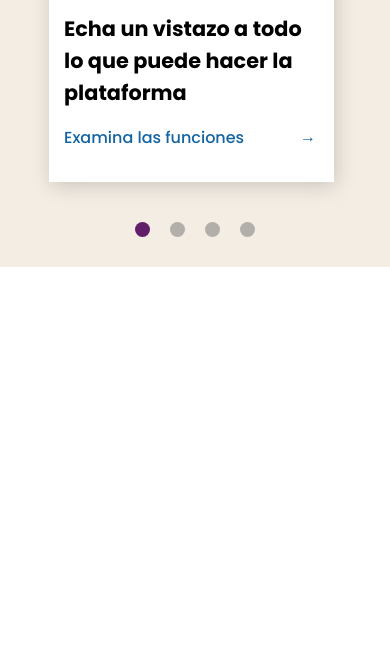
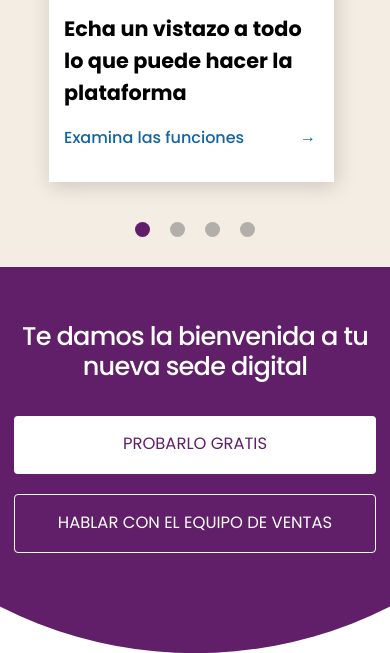
Before and after one commit to Cristelos/slack, a plain HTML site: page index.html in a window 390 px wide. Shown: the part 5522-6175 px from the top of the page. Before the commit the page ends 5789 px from the top, so only its background shows below. Drawn offline with Linux system fonts and the light colour scheme.

Commit message:
Adding the footer block with the elipse

```diff
--- a/block/_footer.scss
+++ b/block/_footer.scss
@@ -0,0 +1,52 @@
+.bloque-elipse {
+    background: #611f69;
+    border: none;
+    clip-path: ellipse(75% 100% at center top);
+    height: auto;
+    min-height: 350px;
+}
+
+@media screen and (min-width: 0) and (max-width: 863px) {
+    .bloque-elipse{
+        background-color: #611f69;
+        padding: 20px 14px;
+        text-align: center;
+        clip-path: ellipse(105% 100% at center top);
+        padding-bottom: 1rem !important;
+    }
+    .bloque-elipse h3{
+        color: #ffffff;
+        font-weight: 500;
+        line-height: 1.158;
+        letter-spacing: -0.8px;
+        font-size: 1.6rem;
+        margin-top: 35px;
+    }
+    .botones-footer{
+        display: flex;
+        margin-top: 35px;
+        flex-direction: column;
+    }
+    .boton-footer1{
+        color: #611f69;
+        background-color:#ffffff ;
+        text-transform: uppercase;
+        text-decoration: none;
+        padding: 15px;
+        cursor: pointer;
+        border-radius: 4px;
+        padding-bottom: 1px;
+        margin-bottom: 20px;
+    }
+    .boton-footer2{
+        color: #ffffff;
+        text-transform: uppercase;
+        text-decoration: none;
+        padding: 15px;
+        cursor: pointer;
+        border-radius: 4px;
+        padding-bottom: 1px;
+        margin-bottom: 20px;
+        border: 1px solid #ffffff;
+    }
+}
--- a/index.html
+++ b/index.html
@@ -205,10 +205,14 @@
     <footer>
         <!--Empieza Bloque con la curva debajo-->
         <div class="bloque-elipse">
-            <h3></h3>
+            <h3>Te damos la bienvenida a tu nueva sede digital</h3>
             <div class="botones-footer">
-                <div class="boton-footer1"></div>
-                <div class="boton-footer2"></div>
+                <div class="boton-footer1">
+                    <p>PROBARLO GRATIS</p>
+                </div>
+                <div class="boton-footer2">
+                    <P>HABLAR CON EL EQUIPO DE VENTAS</P>
+                </div>
             </div>
         </div>
         <!--Termina bloque con la curva debajo-->
--- a/styles/styles.scss
+++ b/styles/styles.scss
@@ -8,11 +8,12 @@
 
 //Estilos de bloques
 @import "../block/_header";
+@import "../block/footer";
 @import "../block/boque1";
 @import "../block/bloqueimagen";
 @import "../block/boque3";
 @import "../block/bloquevideo";
-@import "../block/footer";
+
 
 
 //Estilos universales
```
Also changed, not shown: styles/styles.css, 1 other file.
